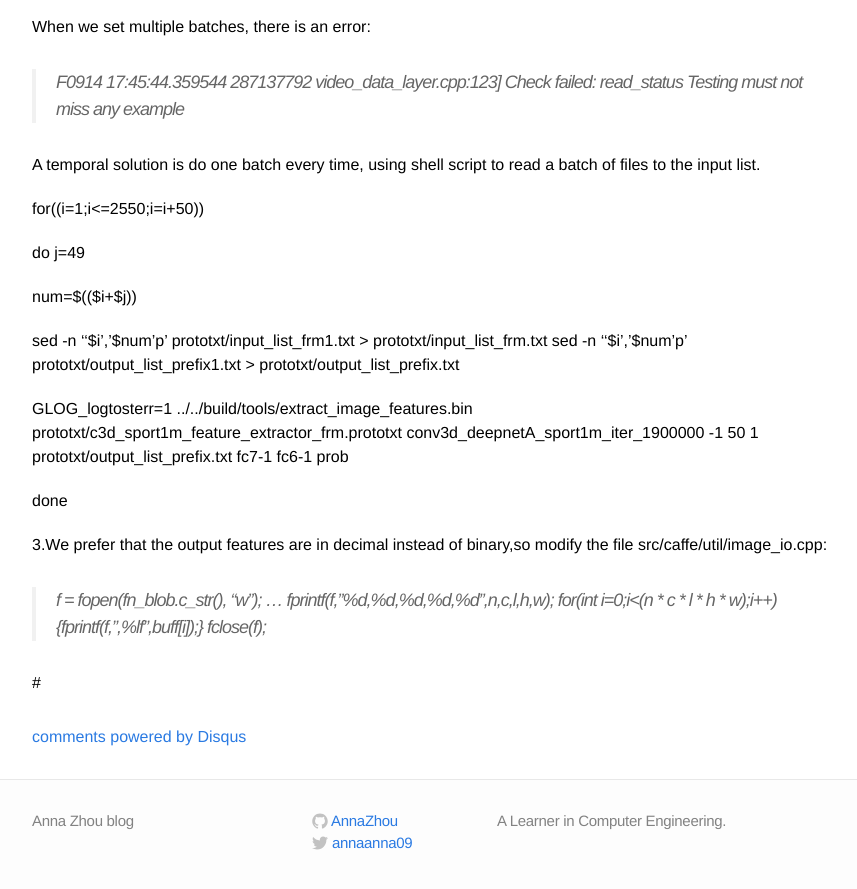
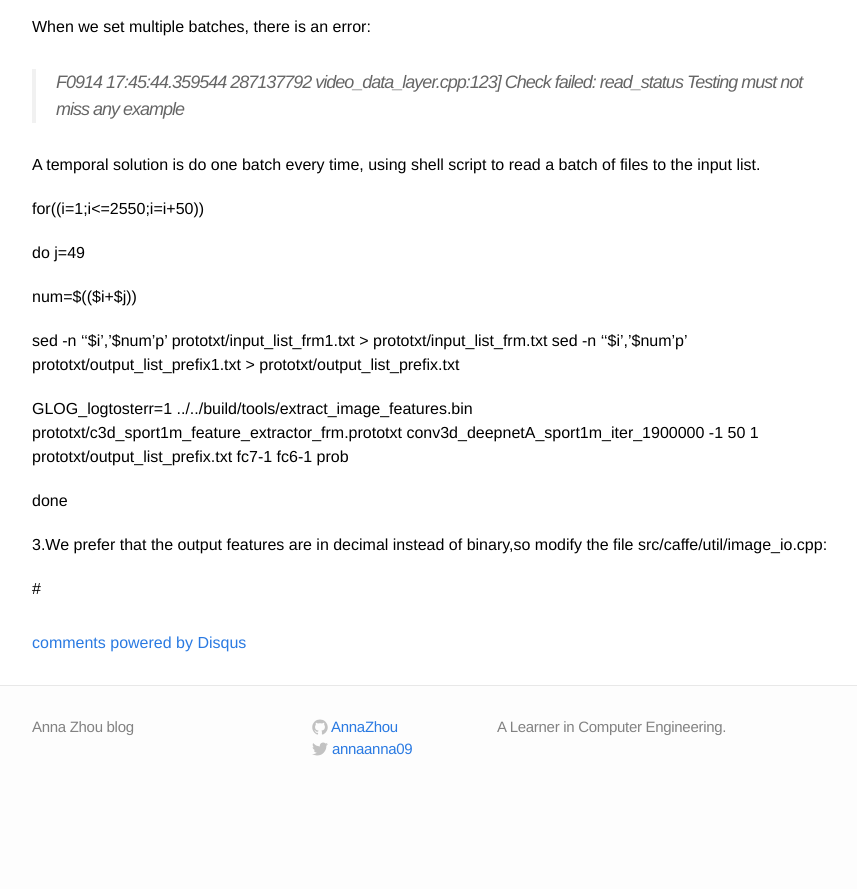
Before and after one commit to AnnaZhou/AnnaZhou.github.io, a Jekyll site: the page built from _posts/2015-12-24-NN.markdown, in a window 1280 px wide and 900 px high, scrolled down 1289 px. Shown: the top 889 px of the window, without its empty margins (208-1065 px from the left). Built offline with Jekyll 4.4.1, drawn with Linux system fonts in a browser that asks for light colours; Markdown is read by kramdown in place of the engine named in the settings; comment, search, counter and statistics services are not loaded; after the commit the page ends 2095 px from its top, so only the background shows below that.

Commit message:
Update 2015-12-24-NN.markdown

```diff
--- a/_posts/2015-12-24-NN.markdown
+++ b/_posts/2015-12-24-NN.markdown
@@ -68,12 +68,4 @@ done
 
 3.We prefer that the output features are in decimal instead of binary,so modify the file src/caffe/util/image_io.cpp:
 
-
->f = fopen(fn_blob.c_str(), "w");
->...
-> fprintf(f,"%d,%d,%d,%d,%d",n,c,l,h,w);
->for(int i=0;i<(n * c * l * h * w);i++)
->{fprintf(f,",%lf",buff[i]);}
->fclose(f);
-
 #
```
